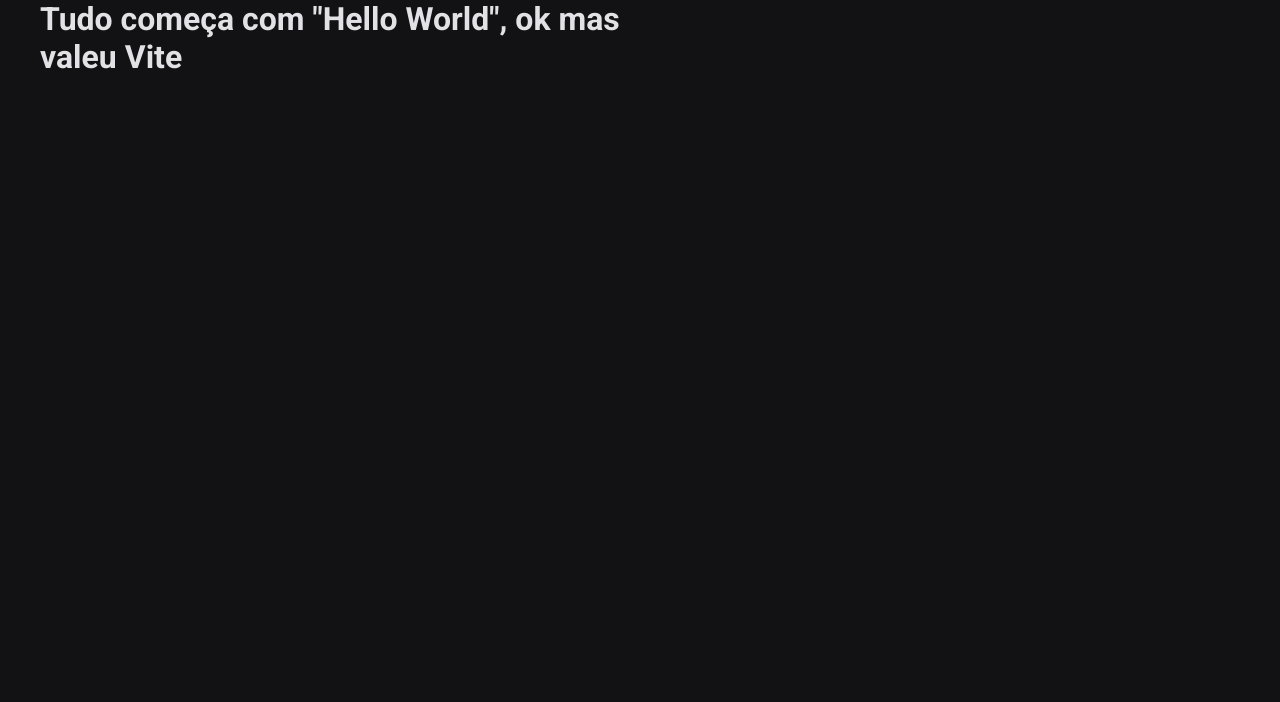
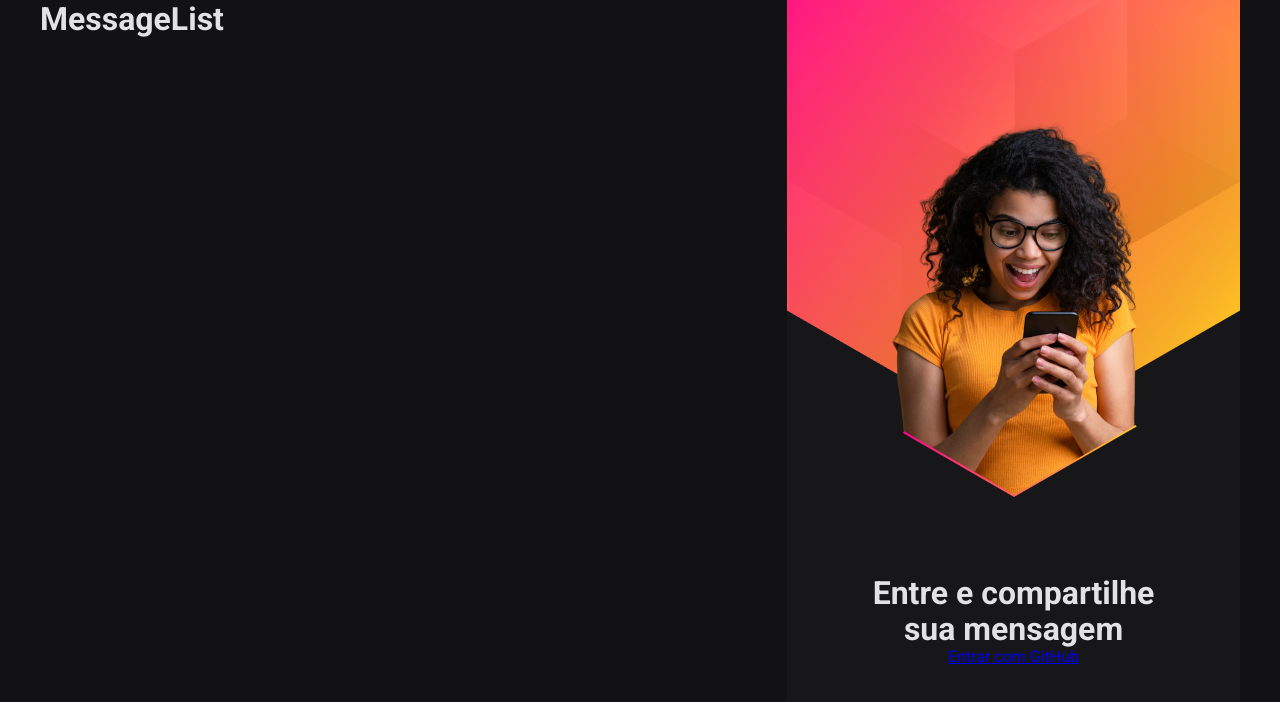
Before and after one commit to caiohenrique-developer/heat_web, a React (Vite) app: page / in a window 1280 px wide. Shown: the top 702 px of the page. Built offline with nearby package versions, Linux system fonts and the light colour scheme.

Commit message:
📈 [wip]: Drawing the application layout

```diff
--- a/index.html
+++ b/index.html
@@ -10,6 +10,7 @@
   <meta name="viewport" content="width=device-width, initial-scale=1.0" />
 
   <link href="https://fonts.googleapis.com/css2?family=Roboto:wght@400;700&display=swap" rel="stylesheet" />
+  <link rel="icon" href="/logo.svg" type="image/svg+xml">
 
   <title>Vite App</title>
 </head>
--- a/src/App.tsx
+++ b/src/App.tsx
@@ -1,9 +1,12 @@
 import styles from "./App.module.scss";
+import { LoginBox } from "./components/LoginBox";
+import { MessageList } from "./components/MessageList";
 
 export function App() {
   return (
     <main className={styles.contentWrapper}>
-      <h1>Tudo começa com "Hello World", ok mas valeu Vite</h1>
+      <MessageList />
+      <LoginBox />
     </main>
   )
 }
--- /dev/null
+++ b/src/components/LoginBox/index.tsx
@@ -0,0 +1,12 @@
+import styles from './style.module.scss';
+
+export function LoginBox() {
+    return (
+        <div className={styles.loginBoxWrapper}>
+            <strong>Entre e compartilhe sua mensagem</strong>
+            <a href="#" className={styles.signInWithGithub}>
+                Entrar com GitHub
+            </a>
+        </div>
+    )
+}
--- /dev/null
+++ b/src/components/LoginBox/style.module.scss
@@ -0,0 +1,21 @@
+.loginBoxWrapper {
+  height: 100vh;
+  width: 100%;
+  background: #17171a url("../../assets/banner-girl.png") no-repeat center top;
+
+  padding: 440px 80px 0;
+  text-align: center;
+
+  display: flex;
+  align-items: center;
+  flex-direction: column;
+  justify-content: center;
+
+  strong {
+    font-size: 32px;
+    line-height: 36px;
+  }
+
+  .signInWithGithub {
+  }
+}
--- /dev/null
+++ b/src/components/MessageList/index.tsx
@@ -0,0 +1,5 @@
+export function MessageList() {
+    return (
+        <h1>MessageList</h1>
+    )
+}
--- /dev/null
+++ b/src/components/SendMessageForm/index.tsx
@@ -0,0 +1,5 @@
+export function SendMessageForm() {
+    return (
+        <h1>SendMessageForm</h1>
+    )
+}
```
Also changed, not shown: public/favicon.svg (renamed from src/favicon.svg), public/logo.svg (renamed from src/logo.svg).
